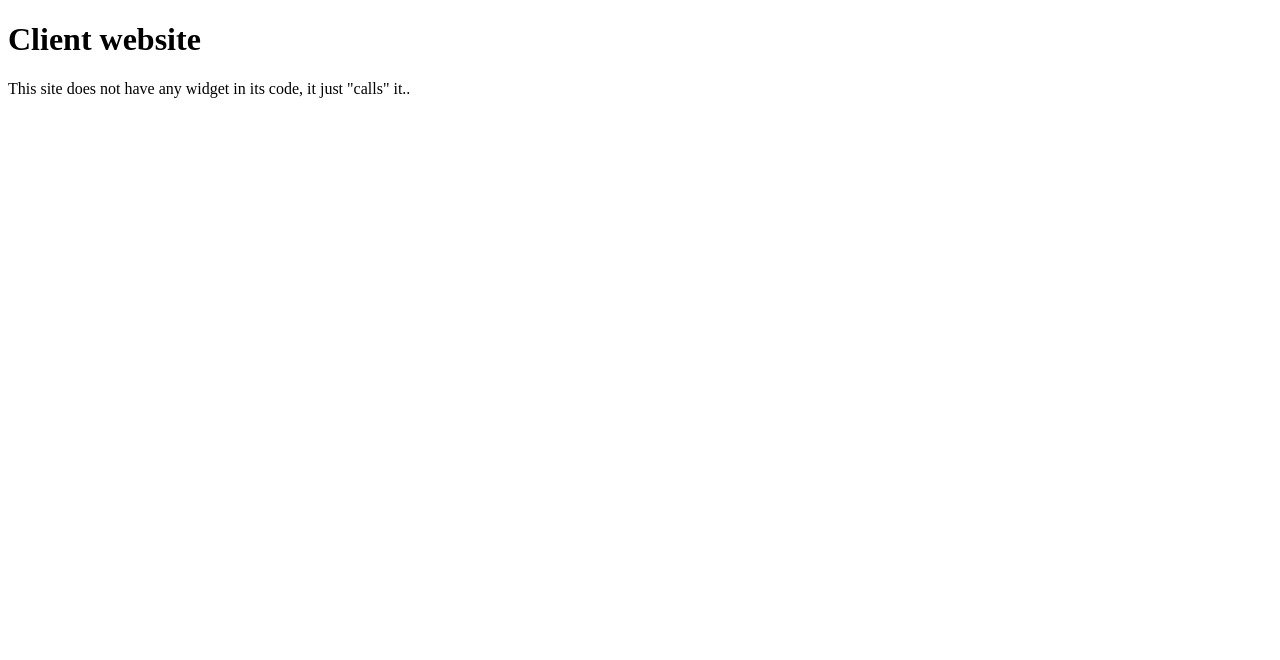
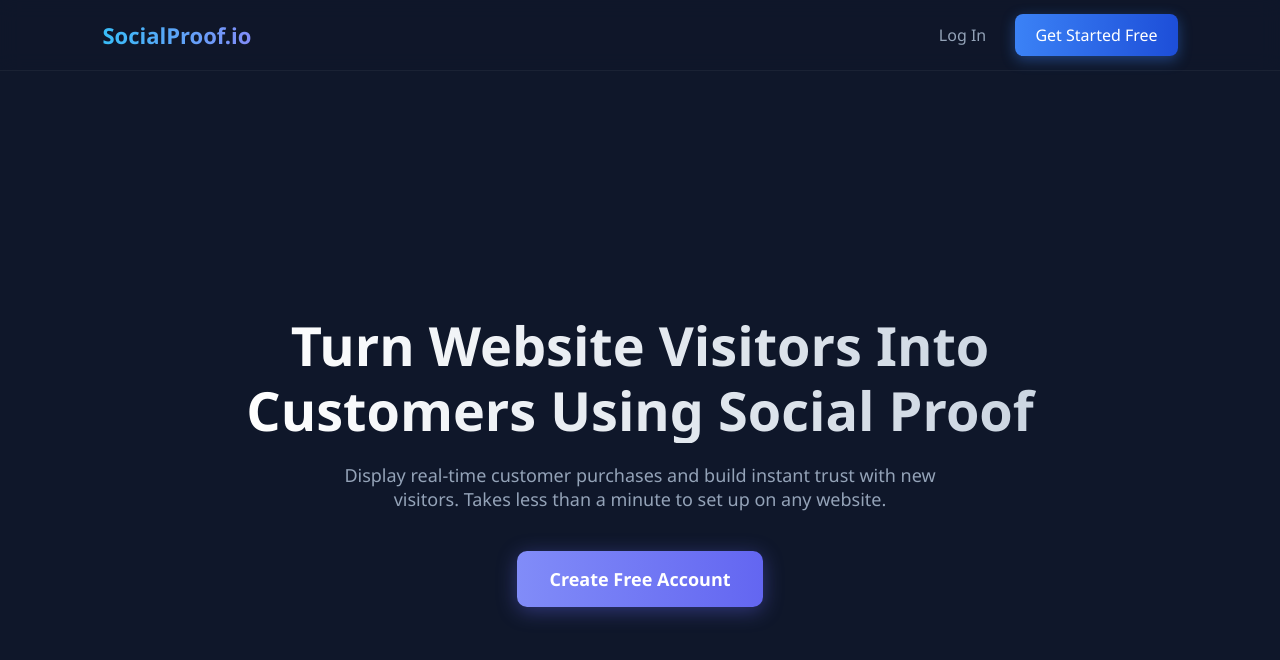
Before and after one commit to Jarmila527/saas-social-proof, a plain HTML site: page public/index.html in a window 1280 px wide. Drawn offline with Linux system fonts and the light colour scheme; no server answers.

Commit message:
small update

```diff
--- a/public/index.html
+++ b/public/index.html
@@ -1,19 +1,148 @@
 <!DOCTYPE html>
 <html lang="en">
-
 <head>
     <meta charset="UTF-8">
     <meta name="viewport" content="width=device-width, initial-scale=1.0">
-    <link rel="stylesheet" href="widget.css">
-    <title>Widget</title>
+    <title>Social Proof Tool - Boost Your Website Conversions</title>
+    <style>
+        /* 🎨 GLOBAL STYLES & VARIABLES */
+        * {
+            margin: 0;
+            padding: 0;
+            box-sizing: border-box;
+            font-family: 'Segoe UI', Tahoma, Geneva, Verdana, sans-serif;
+        }
+
+        body {
+            background-color: #0f172a; /* Modern dark SaaS background */
+            color: #f8fafc;
+            overflow-x: hidden;
+        }
+
+        /* 🧭 NAVIGATION BAR */
+        nav {
+            display: flex;
+            justify-content: space-between;
+            align-items: center;
+            padding: 20px 8%;
+            background-color: rgba(15, 23, 42, 0.8);
+            backdrop-filter: blur(10px);
+            position: fixed;
+            width: 100%;
+            top: 0;
+            z-index: 1000;
+            border-bottom: 1px solid rgba(255, 255, 255, 0.05);
+        }
+
+        .logo {
+            font-size: 22px;
+            font-weight: 700;
+            background: linear-gradient(to right, #38bdf8, #818cf8);
+            -webkit-background-clip: text;
+            -webkit-text-fill-color: transparent;
+        }
+
+        .nav-links a {
+            text-decoration: none;
+            font-weight: 500;
+            transition: all 0.3s ease;
+        }
+
+        .btn-login {
+            color: #94a3b8;
+            margin-right: 25px;
+        }
+
+        .btn-login:hover {
+            color: #fff;
+        }
+
+        .btn-signup {
+            background: linear-gradient(to right, #3b82f6, #1d4ed8);
+            color: white;
+            padding: 10px 20px;
+            border-radius: 8px;
+            box-shadow: 0 4px 14px rgba(59, 130, 246, 0.4);
+        }
+
+        .btn-signup:hover {
+            transform: translateY(-2px);
+            box-shadow: 0 6px 20px rgba(59, 130, 246, 0.6);
+        }
+
+        /* 🚀 HERO SECTION */
+        .hero {
+            min-height: 100vh;
+            display: flex;
+            flex-direction: column;
+            justify-content: center;
+            align-items: center;
+            text-align: center;
+            padding: 0 20px;
+            margin-top: 60px;
+        }
+
+        .hero h1 {
+            font-size: 54px;
+            font-weight: 800;
+            line-height: 1.2;
+            max-width: 800px;
+            margin-bottom: 20px;
+            background: linear-gradient(to right, #ffffff, #cbd5e1);
+            -webkit-background-clip: text;
+            -webkit-text-fill-color: transparent;
+        }
+
+        .hero p {
+            font-size: 18px;
+            color: #94a3b8;
+            max-width: 600px;
+            margin-bottom: 40px;
+        }
+
+        .hero .cta-buttons {
+            display: flex;
+            gap: 20px;
+        }
+
+        .main-cta {
+            background: linear-gradient(to right, #818cf8, #6366f1);
+            color: white;
+            text-decoration: none;
+            padding: 16px 32px;
+            font-size: 18px;
+            font-weight: 600;
+            border-radius: 10px;
+            box-shadow: 0 4px 20px rgba(99, 102, 241, 0.4);
+            transition: all 0.3s ease;
+        }
+
+        .main-cta:hover {
+            transform: translateY(-3px);
+            box-shadow: 0 8px 25px rgba(99, 102, 241, 0.6);
+        }
+    </style>
 </head>
-
 <body>
 
-    <h1>Client website</h1>
-    <p>This site does not have any widget in its code, it just "calls" it..</p>
+    <nav>
+        <div class="logo">SocialProof.io</div>
+        <div class="nav-links">
+            <a href="login.html" class="btn-login">Log In</a>
+            <a href="signup.html" class="btn-signup">Get Started Free</a>
+        </div>
+    </nav>
+
+    <section class="hero">
+        <h1>Turn Website Visitors Into Customers Using Social Proof</h1>
+        <p>Display real-time customer purchases and build instant trust with new visitors. Takes less than a minute to set up on any website.</p>
+
+        <div class="cta-buttons">
+            <a href="signup.html" class="main-cta">Create Free Account</a>
+        </div>
+    </section>
 
     <script src="widget.js"></script>
+
 </body>
-
 </html>
```
